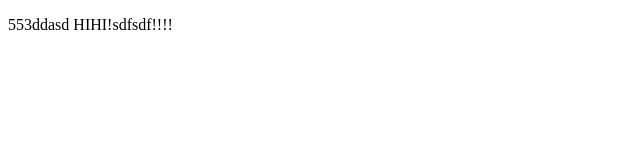
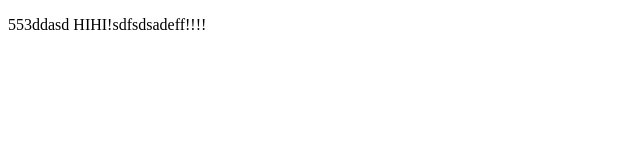
Before and after one commit to ckdgus2806/jenkins-test, a plain HTML site: page index.html in a window 1280 px wide. Shown: the full height of the page, 0-640 px from the left. Drawn offline with Linux system fonts and the light colour scheme.

Commit message:
10 번째 커밋 메시지

```diff
--- a/index.html
+++ b/index.html
@@ -6,6 +6,6 @@
     <title>Document</title>
 </head>
 <body>
-    <p>553ddasd HIHI!sdfsdf!!!!</p>
+    <p>553ddasd HIHI!sdfsdsadeff!!!!</p>
 </body>
 </html>
```
